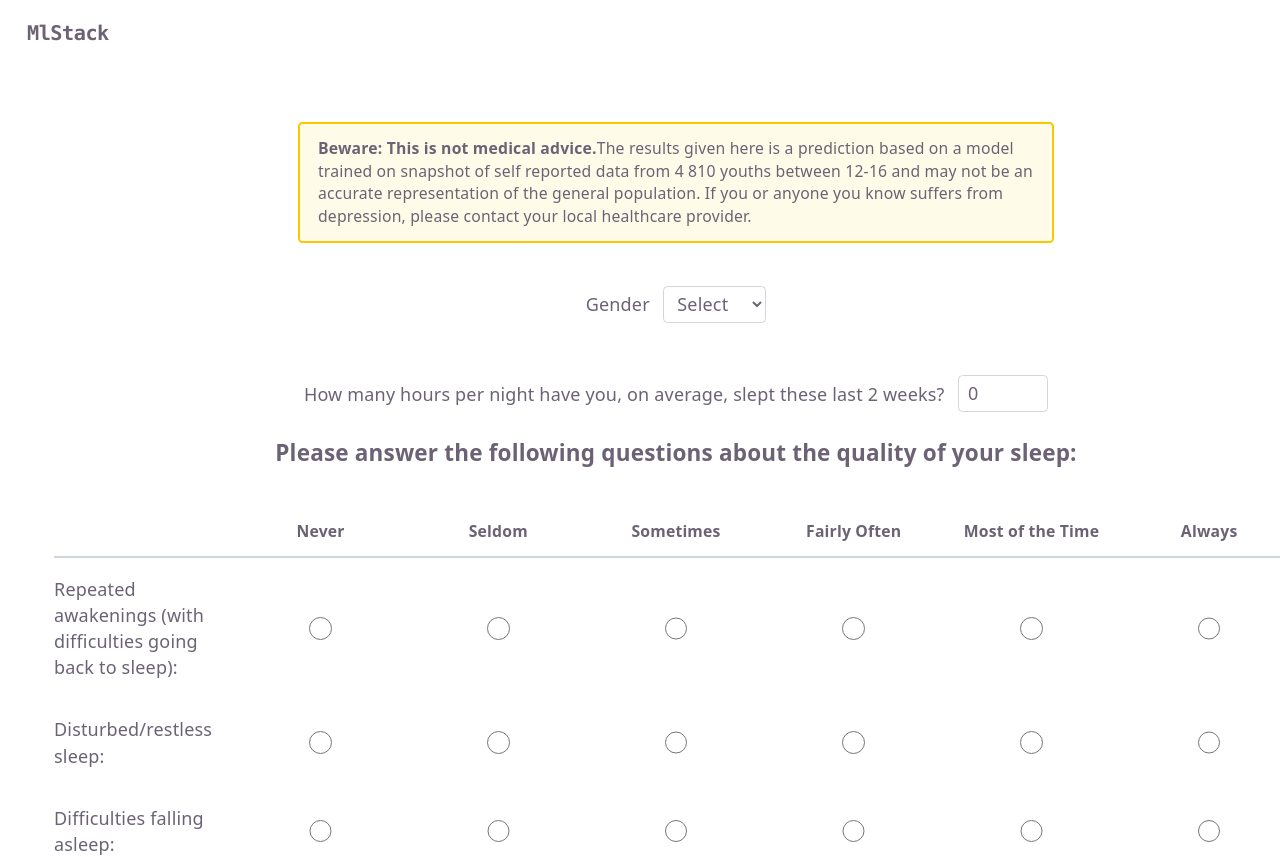
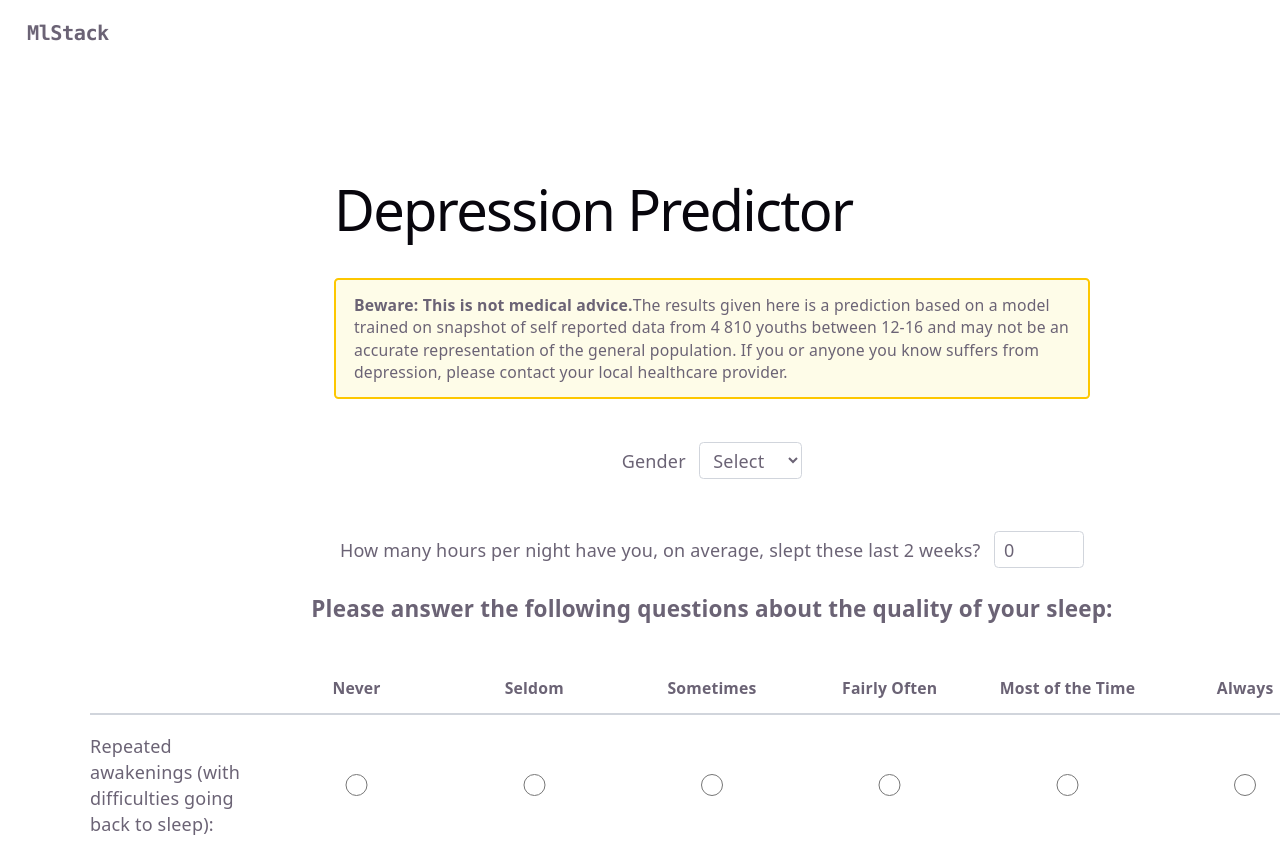
Before and after one commit to OscarWEdu/mlstackimp, a React (Vite) app: page /stat1 in a window 1280 px wide. Shown: the top 857 px of the page. Built offline with nearby package versions, Linux system fonts and the light colour scheme.

Commit message:
Add title

```diff
--- a/src/pages/Stat1.tsx
+++ b/src/pages/Stat1.tsx
@@ -81,8 +81,9 @@ export default function Stat1Page() {
     }
 
     return (
-        <section id="center" className="w-full m-8">
+        <section id="center" className="w-full m-16">
             <div className="w-full max-w-2xl">
+                <h1 className="text-2xl font-bold">Depression Predictor</h1>
                 <div className="mt-4 rounded border-2 border-yellow-400 bg-yellow-50 px-4 py-3 text-sm">
                     <strong>Beware: This is not medical advice.</strong>
                     The results given here is a prediction based on a model trained on
```
